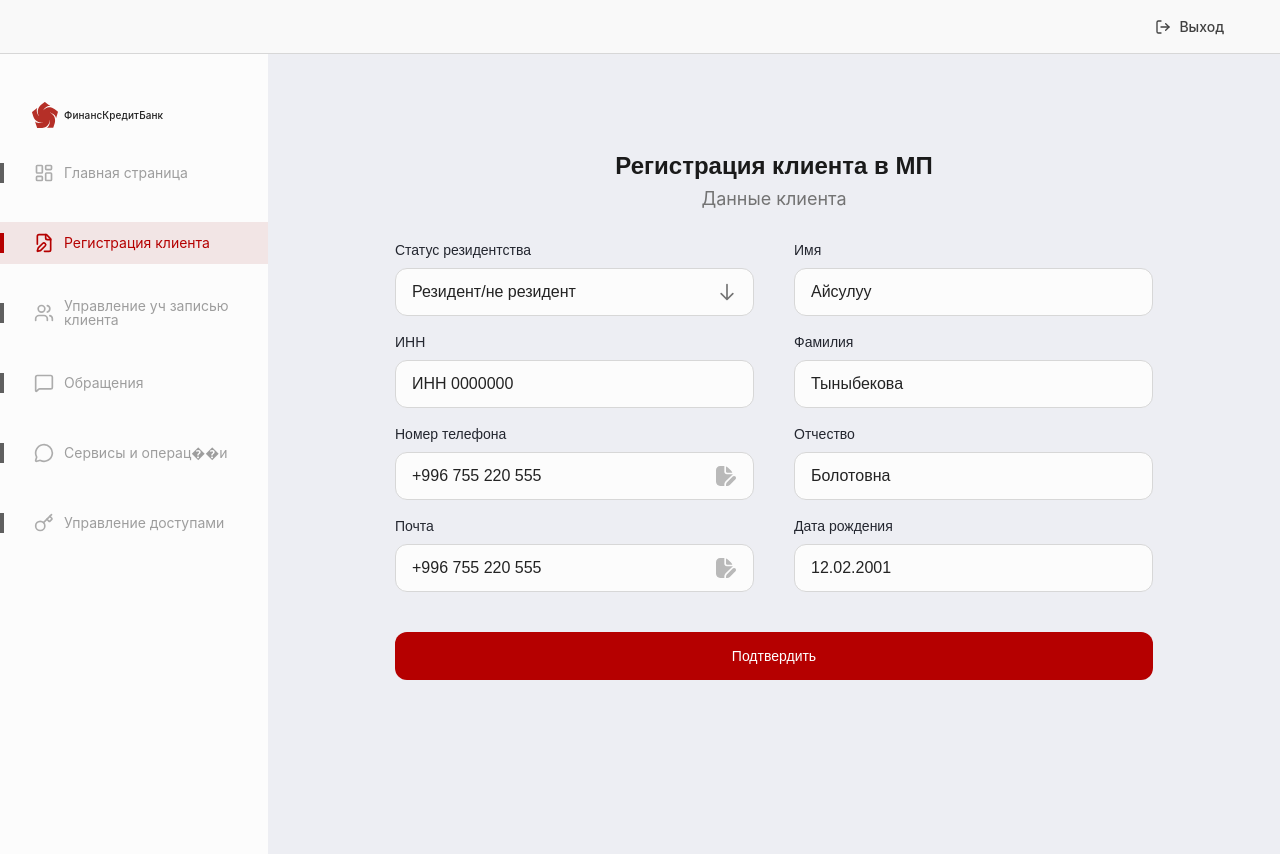
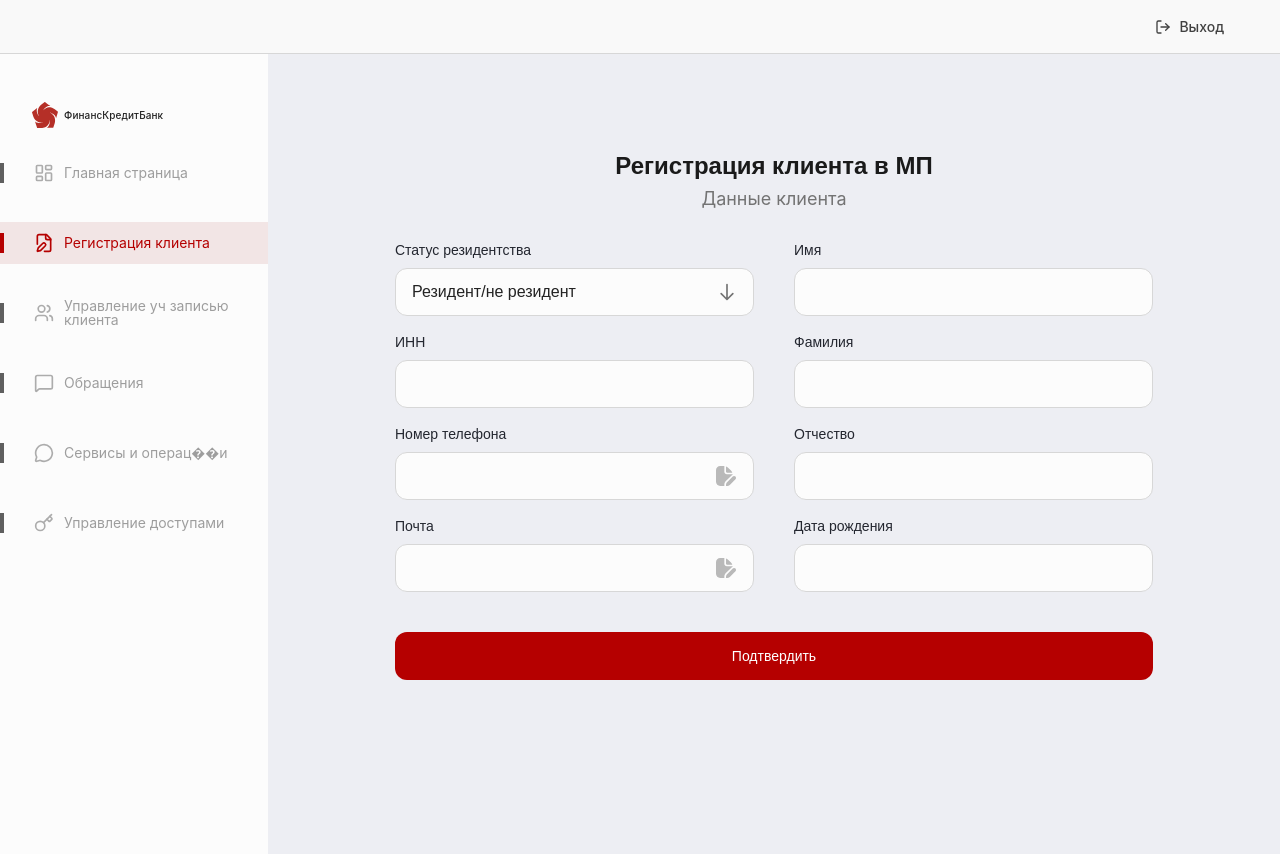
Before and after one commit to ulancho/fcb-panel, a React (Vite) app: page /client/registration-form in a window 1280 px wide. Built offline with nearby package versions, Linux system fonts and the light colour scheme; no server answers.

Commit message:
added customer form data

```diff
--- a/src/modules/clients/registration/Form.tsx
+++ b/src/modules/clients/registration/Form.tsx
@@ -1,19 +1,59 @@
-import { useRef, useState } from 'react';
+import { observer } from 'mobx-react-lite';
+import { useEffect, useRef, useState } from 'react';
 
-export default function Form() {
+import { useCustomerStore } from 'Common/stores/rootStore.tsx';
+
+import type { CustomerResponse } from 'Modules/clients/registration/api/customerApi.ts';
+
+type FormDataState = {
+  residencyStatus: string;
+  firstName: string;
+  inn: string;
+  lastName: string;
+  phone: string;
+  patronymic: string;
+  email: string;
+  birthDate: string;
+};
+
+const DEFAULT_FORM_DATA: FormDataState = {
+  residencyStatus: 'Резидент/не резидент',
+  firstName: '',
+  inn: '',
+  lastName: '',
+  phone: '',
+  patronymic: '',
+  email: '',
+  birthDate: '',
+};
+
+const mapCustomerToFormData = (customer: CustomerResponse | null): Partial<FormDataState> => ({
+  firstName: customer?.name ?? '',
+  inn: customer?.inn ?? '',
+  lastName: customer?.surname ?? '',
+  phone: customer?.phoneNumber ?? '',
+  patronymic: customer?.patronymic ?? '',
+  email: customer?.email ?? '',
+});
+
+const Form = observer(() => {
+  const customerStore = useCustomerStore();
+  const customer = customerStore.customer;
   const [isOpen, setIsOpen] = useState(false);
   const dropdownRef = useRef<HTMLDivElement>(null);
-  const [formData, setFormData] = useState({
-    residencyStatus: 'Резидент/не резидент',
-    firstName: 'Айсулуу',
-    inn: 'ИНН 0000000',
-    lastName: 'Тыныбекова',
-    phone: '+996 755 220 555',
-    patronymic: 'Болотовна',
-    email: '+996 755 220 555',
-    birthDate: '12.02.2001',
-  });
+  const [formData, setFormData] = useState<FormDataState>(() => ({
+    ...DEFAULT_FORM_DATA,
+    ...mapCustomerToFormData(customer),
+  }));
 
+  useEffect(() => {
+    if (customer) {
+      setFormData((prev) => ({
+        ...prev,
+        ...mapCustomerToFormData(customer),
+      }));
+    }
+  }, [customer]);
   const handleSubmit = (e: React.FormEvent) => {
     e.preventDefault();
     console.log('Form submitted:', formData);
@@ -239,4 +279,6 @@ export default function Form() {
       </div>
     </div>
   );
-}
+});
+
+export default Form;
--- a/src/modules/clients/registration/index.tsx
+++ b/src/modules/clients/registration/index.tsx
@@ -1,12 +1,13 @@
 import { observer } from 'mobx-react-lite';
-import { useState, type ChangeEvent, type FormEvent } from 'react';
+import { useState, type ChangeEvent, type FormEvent, useEffect } from 'react';
+import { useNavigate } from 'react-router-dom';
 
 import { useCustomerStore } from 'Common/stores/rootStore.tsx';
 
 const Registration = observer(() => {
   const [id, setId] = useState('');
   const customerStore = useCustomerStore();
-
+  const navigate = useNavigate();
   const handleSubmit = (event: FormEvent<HTMLFormElement>) => {
     event.preventDefault();
     void customerStore.loadCustomerById(id);
@@ -27,6 +28,12 @@ const Registration = observer(() => {
   const error = customerStore.error;
   const customer = customerStore.customer;
   const isSubmitDisabled = isLoading || !id.trim();
+
+  useEffect(() => {
+    if (customer) {
+      navigate('/client/registration-form');
+    }
+  }, [customer, navigate]);
 
   return (
     <div className="flex-1 flex items-center justify-center px-4 py-8">
@@ -81,11 +88,6 @@ const Registration = observer(() => {
           <div className="flex flex-col gap-3 text-sm text-[#232323]">
             {isLoading && <div>Загрузка данных клиента...</div>}
             {error && <div className="text-[#B50000]">{error}</div>}
-            {customer && !isLoading && (
-              <pre className="max-h-64 overflow-auto rounded-xl bg-[#F5F5F5] p-4 text-xs leading-tight">
-                {JSON.stringify(customer, null, 2)}
-              </pre>
-            )}
           </div>
         </form>
       </div>
```
Also changed, not shown: src/modules/clients/registration/api/customerApi.ts (+1 -1 lines).
